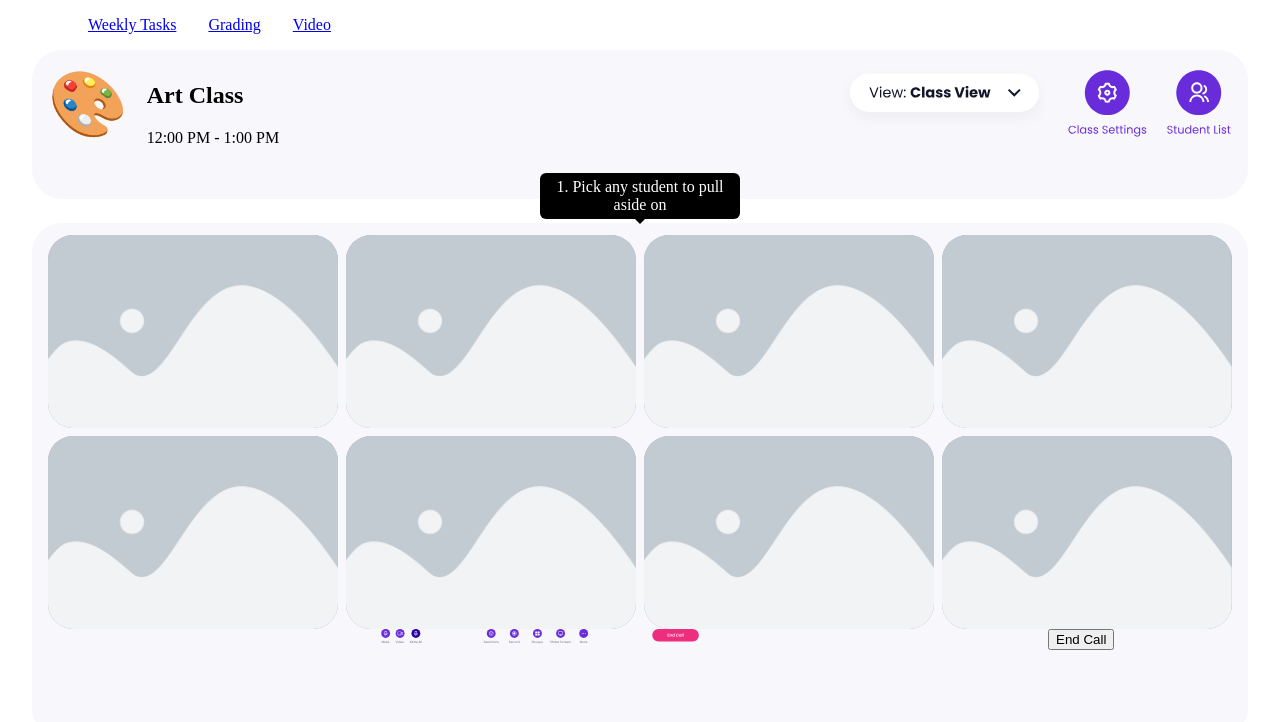
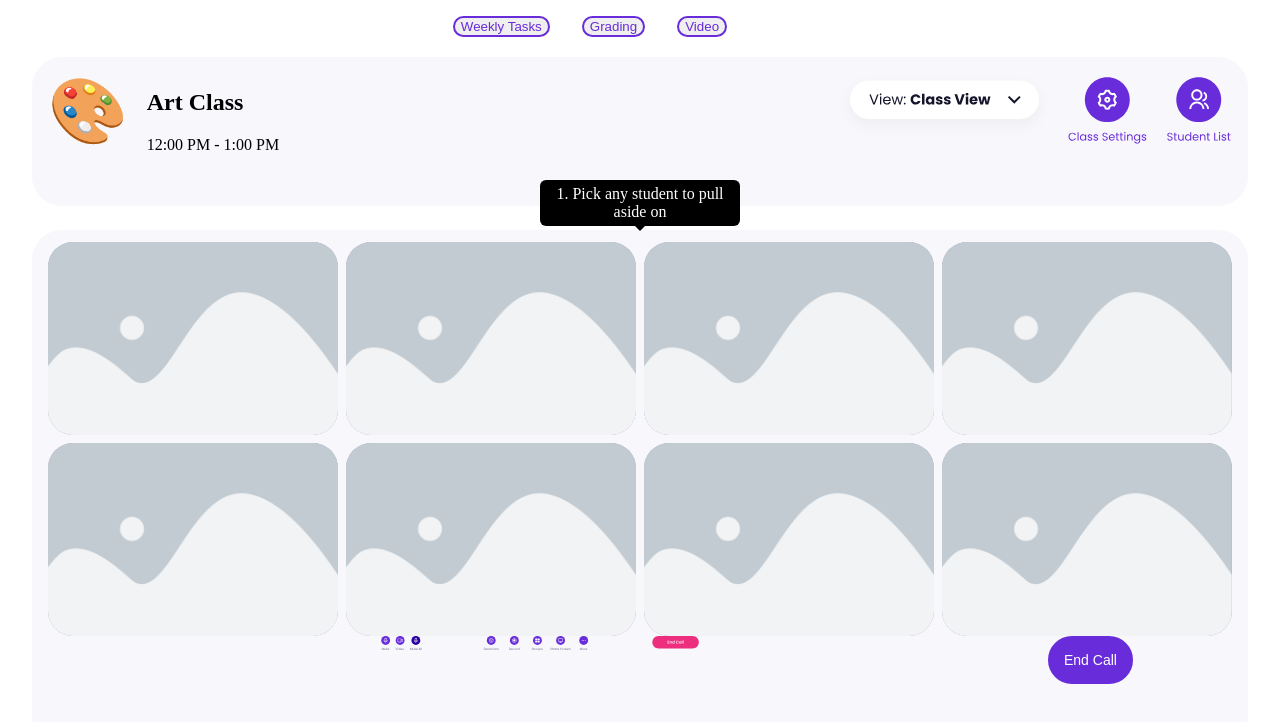
Before and after one commit to daniaalnahdi/cubby_demo, a React (Create React App) app: page /video/demo in a window 1280 px wide. Shown: the top 722 px of the page. Built offline with nearby package versions, Linux system fonts and the light colour scheme.

Commit message:
style nav&btn

```diff
--- a/package.json
+++ b/package.json
@@ -9,7 +9,7 @@
     "@testing-library/user-event": "^12.7.1",
     "react": "^17.0.1",
     "react-dom": "^17.0.1",
-    "react-modal": "^3.12.1",
+    "react-modal": "^3.13.1",
     "react-router-dom": "^5.2.0",
     "react-scripts": "4.0.2",
     "web-vitals": "^1.1.0"
--- a/src/App.js
+++ b/src/App.js
@@ -22,13 +22,19 @@ const MainDemoNav = () => {
     <nav>
       <ul className='features-nav'>
         <li>
-          <Link to='/tasks'>Weekly Tasks</Link>
+          <Link to='/tasks'>
+            <button>Weekly Tasks</button>
+            </Link>
         </li>
         <li>
-          <Link to='/grades'>Grading</Link>
+          <Link to='/grades'>
+            <button>Grading</button>
+            </Link>
         </li>
         <li>
-          <Link to='/video'>Video</Link>
+          <Link to='/video'>
+            <button>Video</button>
+            </Link>
         </li>
       </ul>
     </nav>
--- a/src/components/BriefComponent.jsx
+++ b/src/components/BriefComponent.jsx
@@ -26,7 +26,7 @@ const BriefComponent = ({ title, urlPath, children }) => {
       <h2>{title}</h2>
       {children}
       <Link to={urlPath}>
-        <button>Let's Get Started</button>
+        <button className='secondary-btn'>Let's Get Started</button>
       </Link>
     </Modal>
   );
--- a/src/components/CompletedPopupComponent.jsx
+++ b/src/components/CompletedPopupComponent.jsx
@@ -28,7 +28,10 @@ const CompletedPopupComponent = ({ children, isOpen }) => {
     >
       <h2>Task Completed!</h2>
       {children}
-      <button onClick={() => window.location.reload()}>Re-do task</button>
+      <button
+        className='secondary-btn'
+        onClick={() => window.location.reload()}>
+        Re-do task</button>
     </Modal>
   );
 };
--- a/src/components/WelcomeComponent.jsx
+++ b/src/components/WelcomeComponent.jsx
@@ -25,13 +25,13 @@ const WelcomeComponent = () => {
       <h2>Welcome to Cubby Demo</h2>
       <p>Select from the features above</p>
       <Link to='/tasks'>
-        <button>Add a Task</button>
+        <button className='secondary-btn'>Add a Tasks</button>
       </Link>
       <Link to='/grades'>
-        <button>Grades</button>
+        <button className='secondary-btn'>Grades</button>
       </Link>
       <Link to='/video'>
-        <button>Video </button>
+        <button className='secondary-btn'>Video </button>
       </Link>
     </Modal>
   );
--- a/src/components/grading/GradeAllComponent.jsx
+++ b/src/components/grading/GradeAllComponent.jsx
@@ -46,7 +46,10 @@ const GradeAllComponent = ({ completeTask }) => {
             )}
           </div>
           <div className='tooltip'>
-            <button onClick={completeTask}>Save Button</button>
+            <button
+              className='secondary-btn'
+              onClick={completeTask}>
+              Save Button</button>
             {isFeedbackWritten && (
               <span className='tooltiptext'>4. Save Changes</span>
             )}
--- a/src/components/tasks/WeeklyTasksComponent.jsx
+++ b/src/components/tasks/WeeklyTasksComponent.jsx
@@ -1,5 +1,5 @@
 import React, { useState } from 'react';
-import { Grid } from '@material-ui/core';
+import { colors, Grid } from '@material-ui/core';
 import Modal from 'react-modal';
 
 import WeeklyTasksThumbnails from '../../assets/WeeklyTasksThumbnails';
@@ -19,6 +19,7 @@ const WeeklyTasksComponent = () => {
     setSelectedDay(e.target.innerHTML);
     setHasSelectedDay(true);
   };
+
 
   return (
     <div className='section-container section-container-height-auto '>
@@ -51,7 +52,7 @@ const WeeklyTasksComponent = () => {
         <Grid item xs={3}>
           <div className='tooltip'>
             <button
-              className='primary-btn'
+              className='secondary-btn'
               onClick={() => setHasClickedNew(true)}
             >
               Add New
@@ -91,7 +92,7 @@ const WeeklyTasksComponent = () => {
         </div>
         <div className='tooltip'>
           <button
-            className='primary-btn'
+            className='secondary-btn'
             onClick={() => setIsTaskComplete(true)}
           >
             Publish
--- a/src/components/videocall/VideoCallStudentThumbnail.jsx
+++ b/src/components/videocall/VideoCallStudentThumbnail.jsx
@@ -20,7 +20,9 @@ const VideoCallStudentThumbnail = ({
           <div className='overlay-content'>
             {pulledAside === 0 && (
               <>
-                <button onClick={() => updatePullAside(idx)}>Pull Aside</button>
+                <button
+                  className='secondary-btn'
+                  onClick={() => updatePullAside(idx)}>Pull Aside</button>
                 <VideoStudentOptions />
               </>
             )}
--- a/src/components/videocall/VideocallViewComponent.jsx
+++ b/src/components/videocall/VideocallViewComponent.jsx
@@ -42,7 +42,9 @@ const VideoCallView = () => {
         <Grid item xs={2}>
           {hasClickedPullAside && !returnedToClass && (
             <div className='tooltip'>
-              <button onClick={() => setReturnedToClass(true)}>
+              <button
+                className='secondary-btn'
+                onClick={() => setReturnedToClass(true)}>
                 Return to Class
               </button>
               <span className='tooltiptext'>
@@ -52,7 +54,10 @@ const VideoCallView = () => {
             </div>
           )}
           {(!hasClickedPullAside || !!returnedToClass) && (
-            <button onClick={() => setReturnedToClass(true)}>End Call</button>
+            <button
+              className='secondary-btn'
+              onClick={() => setReturnedToClass(true)}>
+              End Call</button>
           )}
         </Grid>
       </Grid>
--- a/src/features/VideoCallFeature.jsx
+++ b/src/features/VideoCallFeature.jsx
@@ -2,8 +2,8 @@ import React from 'react';
 import { Grid } from '@material-ui/core';
 
 //Videocall Components
-import VideoCallInfoComponent from '../components/videocall/VideoCallInfoComponent';
-import VideoCallView from '../components/videocall/VideoCallViewComponent';
+import VideoCallInfoComponent from '../components/videocall/VideocallInfoComponent';
+import VideoCallView from '../components/videocall/VideocallViewComponent';
 
 const VideoCallFeature = () => {
   return (
--- a/src/index.css
+++ b/src/index.css
@@ -20,11 +20,17 @@
 }
 
 .secondary-btn {
+  color: #fff;
   border: 2px solid var(--p-color);
+  background: var(--p-color);
   box-sizing: border-box;
   border-radius: 40px;
   font-size: 14px;
   padding: 1em;
+}
+.secondary-btn:hover {
+  color: var(--p-color);
+  background: #fff;
 }
 
 img {
@@ -33,12 +39,25 @@ img {
 
 .features-nav {
   display: flex;
+  margin-bottom: 20px;
+  margin-left: 30%;
   flex-direction: row;
   list-style: none;
 }
 
 .features-nav li {
   margin: 0 1rem;
+}
+
+.features-nav li button {
+  color: #682cda;
+  border: 2px solid var(--p-color);
+  border-radius: 40px;
+}
+
+.features-nav li button:hover {
+  color: #fff;
+  background: var(--p-color);
 }
 
 /* Popup style */
@@ -103,7 +122,7 @@ header ul li {
 
 /* Tooltip */
 .tooltip .tooltiptext::after {
-  content: ' ';
+  content: " ";
   position: absolute;
   top: 100%; /* At the bottom of the tooltip */
   left: 50%;
```
Also changed, not shown: 1 other file (tests, documents, lock files or other folders).
